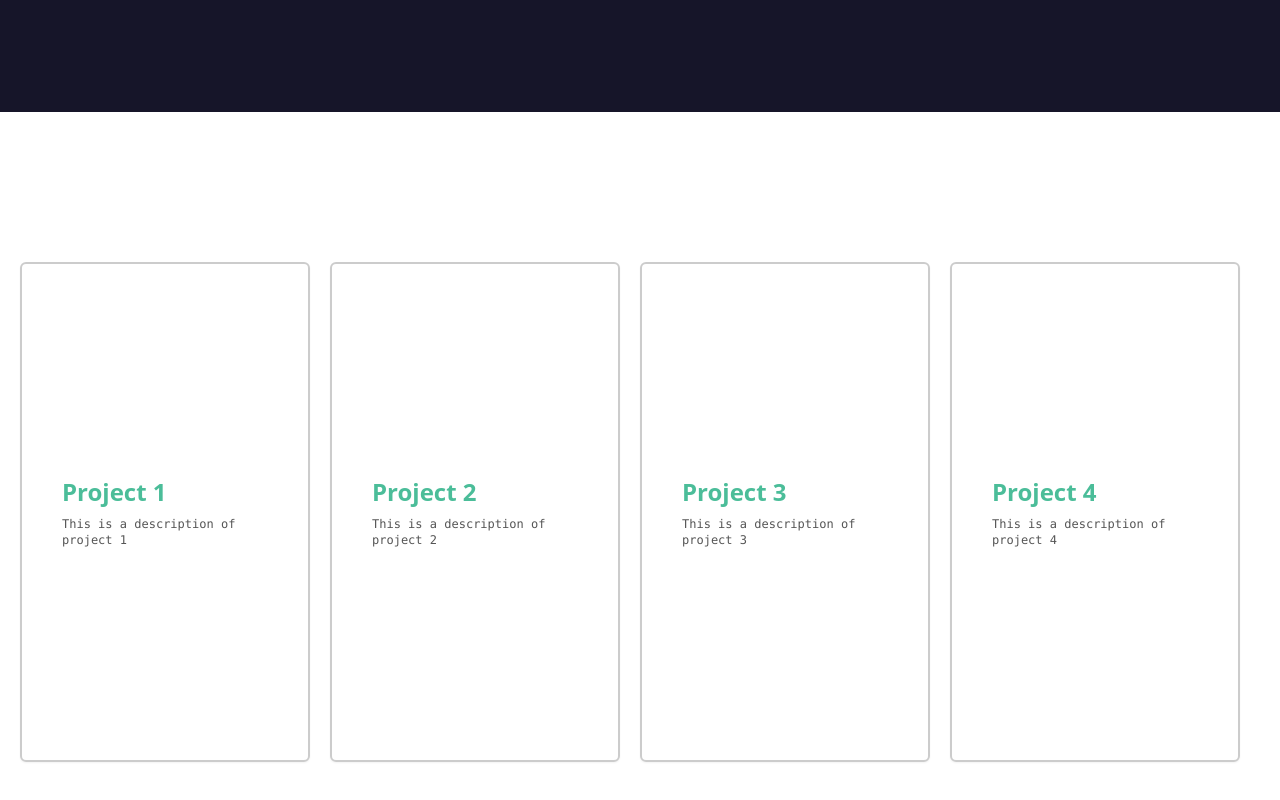
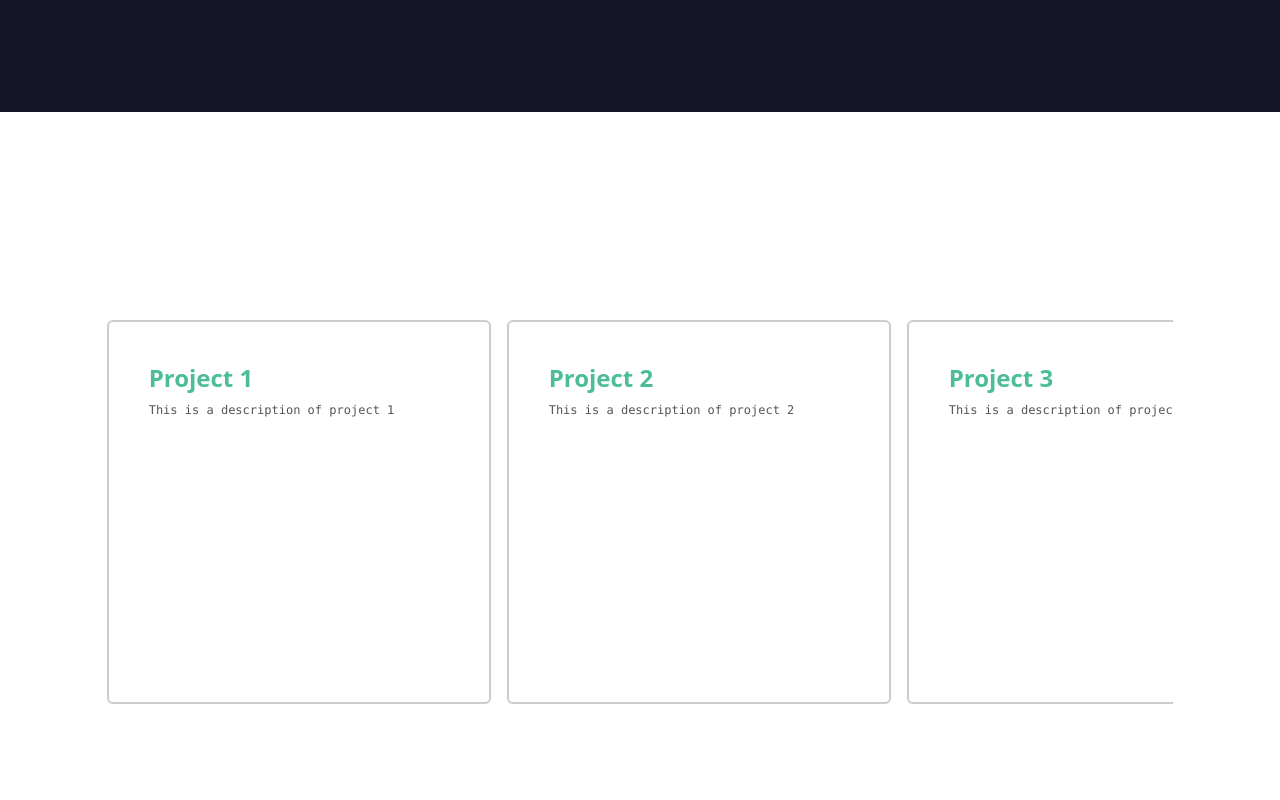
Before and after one commit to heyyysus/dev-portfolio, a Next.js app: page / in a window 1280 px wide. Shown: the part 2358-3158 px from the top of the page. Built offline with nearby package versions, Linux system fonts and the light colour scheme.

Commit message:
fixed projects section squashing

```diff
--- a/src/app/_components/projectCard.tsx
+++ b/src/app/_components/projectCard.tsx
@@ -14,8 +14,7 @@ export interface ProjectCardProps {
 
 export const ProjectCard: FC<ProjectCardProps> =  ({ project }) => {
     return (
-    <div className={`inline-block box-border content-center w-full h-full border-2 border-grey
-                    rounded-md shadow-sm py-10 px-10`}>
+    <div className={`border-2 border-grey rounded-md shadow-sm py-10 px-10 w-96 h-96 mr-4 flex-shrink-0`}>
         <p className="text-2xl font-bold">
             {project.title}
         </p>
--- a/src/app/_components/projectsHorizontalContainer.tsx
+++ b/src/app/_components/projectsHorizontalContainer.tsx
@@ -7,12 +7,10 @@ export interface ProjectsHorizontalContainerProps {
 
 export const ProjectsHorizontalContainer: FC<ProjectsHorizontalContainerProps> =  ({ projects }) => {
     return (
-    <div className="flex flex-row flex-nowrap w-full h-full overflow-x-auto px-5 py-5 box-border">
+    <div className="flex flex-row overflow-x-auto w-5/6">
         {projects.map((project, index) => {
             return (
-                <div key={index} className="flex flex-col justify-center items-center content-center w-96 h-[500px] mr-5">
-                    <ProjectCard project={project} />
-                </div>
+                <ProjectCard key={index} project={project} />
             );
         })}
     </div>
--- a/src/app/_sections/projectsSection.tsx
+++ b/src/app/_sections/projectsSection.tsx
@@ -23,6 +23,10 @@ export const ProjectsSection: FC<ProjectsSectionProps> =  ({}) => {
             title: 'Project 4',
             description: 'This is a description of project 4',
         },
+        {
+            title: 'Project 5',
+            description: 'This is a description of project 4',
+        },
     ]
 
     return (
@@ -31,5 +35,6 @@ export const ProjectsSection: FC<ProjectsSectionProps> =  ({}) => {
             className="flex flex-col justify-center items-center content-center min-h-screen w-screen bg-white">
             <ProjectsHorizontalContainer projects={projects} />
         </div>
+
     );
 };
```
